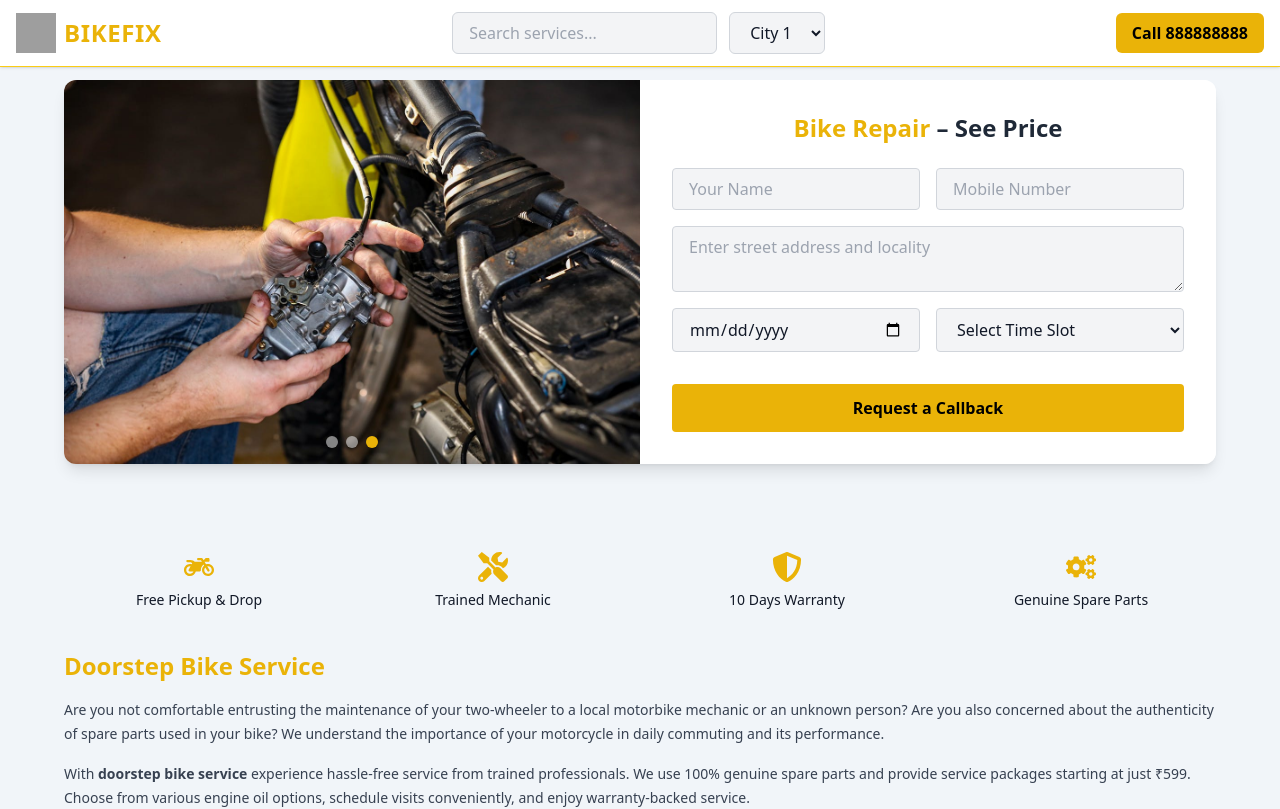
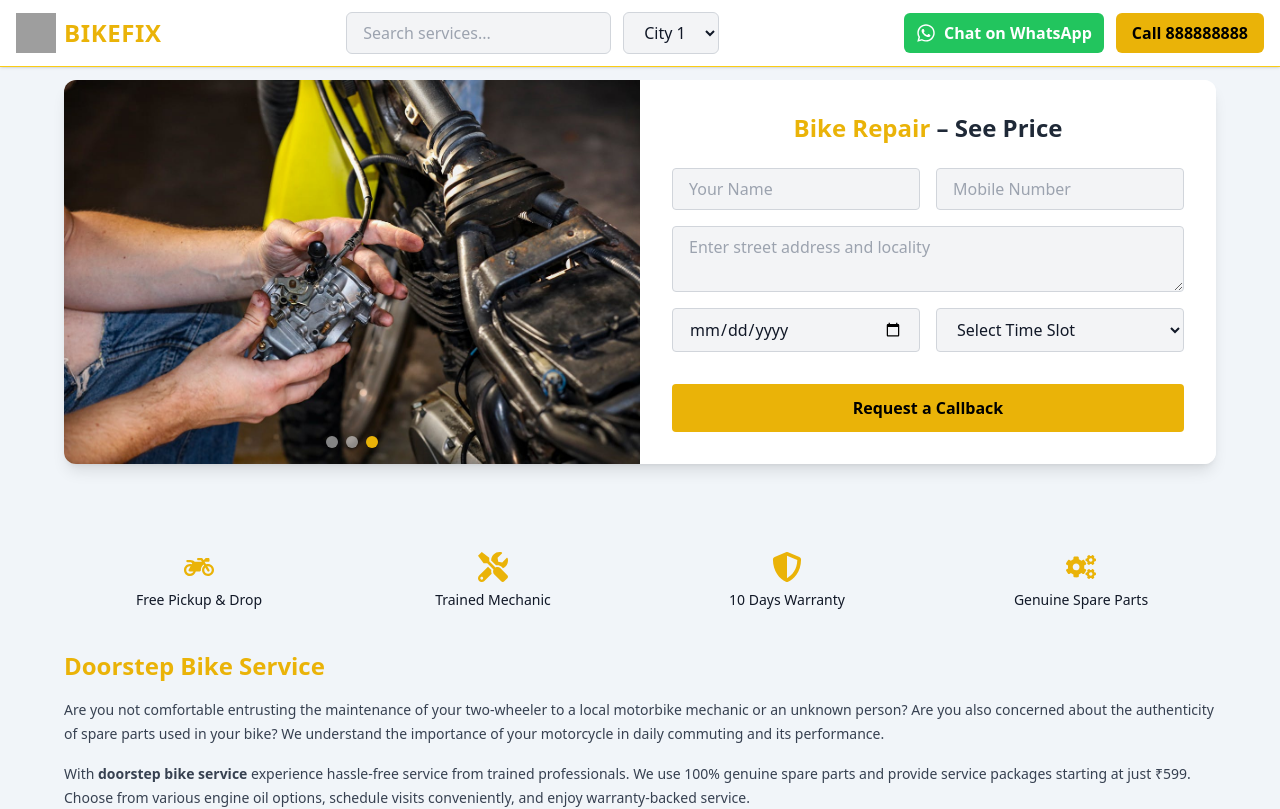
Before and after one commit to DanishIbrahimKhan/bike_fix, a React (Vite) app: page / in a window 1280 px wide. Shown: the top 809 px of the page. Built offline with nearby package versions, Linux system fonts and the light colour scheme; grey boxes are pictures that could not be loaded.

Commit message:
whatsapp added

```diff
--- a/src/components/NavBar.jsx
+++ b/src/components/NavBar.jsx
@@ -1,5 +1,6 @@
 import { useState, useEffect } from 'react';
 import { Menu, X } from 'lucide-react';
+import { FaWhatsapp } from 'react-icons/fa';
 
 export default function Navbar() {
   const [isOpen, setIsOpen] = useState(false);
@@ -50,14 +51,28 @@ export default function Navbar() {
           </select>
         </div>
 
-        {/* Call & Menu */}
-        <div className="flex items-center space-x-4">
+        {/* Call, WhatsApp & Menu */}
+        <div className="flex items-center space-x-3">
+          {/* WhatsApp Button - visible on all screen sizes */}
+          <a
+            href="https://wa.me/919172237224?text=Hi%2C%20I%27m%20interested%20in%20your%20BikeFix%20services.%20Could%20you%20please%20tell%20me%20more%3F"
+            target="_blank"
+            rel="noopener noreferrer"
+            className="inline-flex items-center space-x-2 bg-green-500 text-white font-semibold px-3 py-2 rounded-md hover:bg-green-600 transition text-sm md:text-base"
+          >
+            <FaWhatsapp className="w-4 h-4 md:w-5 md:h-5" />
+            <span className="hidden sm:inline">Chat on WhatsApp</span>
+          </a>
+
+          {/* Call Button - only visible on desktop */}
           <a
             href="tel:888888888"
             className="hidden md:inline-block bg-yellow-500 text-black font-bold px-4 py-2 rounded-md hover:bg-yellow-400 transition"
           >
             Call 888888888
           </a>
+
+          {/* Mobile Menu Toggle */}
           <button onClick={toggleMenu} className="md:hidden">
             {isOpen ? (
               <X className="w-6 h-6 text-yellow-500" />
--- a/src/components/WhyChooseUs.jsx
+++ b/src/components/WhyChooseUs.jsx
@@ -45,7 +45,6 @@ export default function WhyChooseUs() {
           <p>
             Unlike nearby local garages, we ensure high-quality support, pricing
             transparency, and a seamless customer experience — all through the
-            Apna Mechanic App.
           </p>
         </div>
       </div>
```
